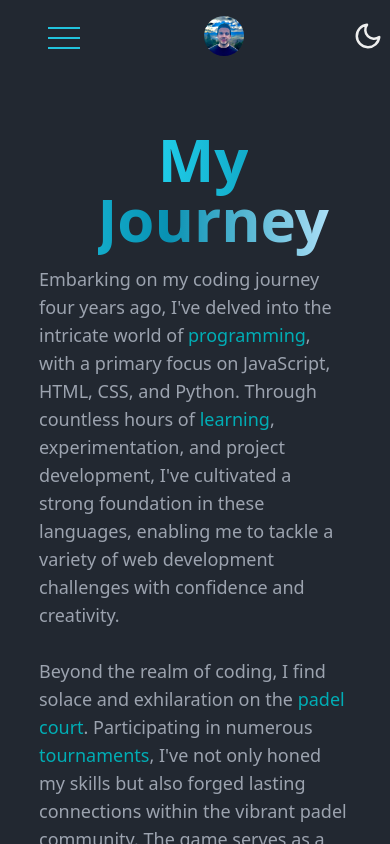
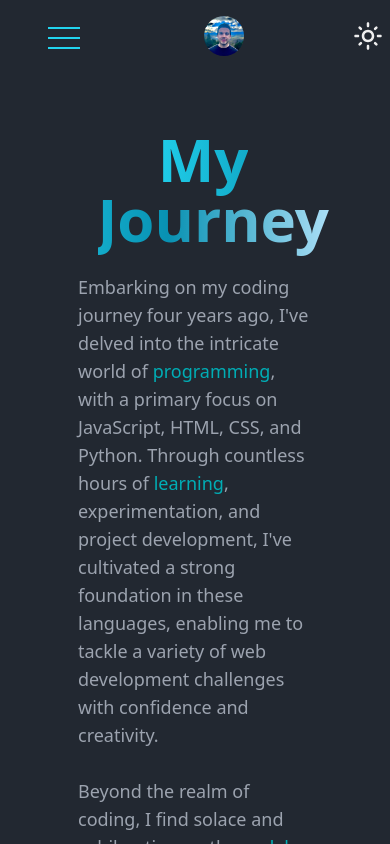
Before and after one commit to davidtc8/another_silly_porfolio_why_not, a React (Vite) app in the folder client/: page /my_journey in a window 390 px wide. Shown: the top 844 px of the page. Built offline with nearby package versions, Linux system fonts and the light colour scheme.

Commit message:
Added functionality for dark mode

```diff
--- a/client/src/components/Header/Header.jsx
+++ b/client/src/components/Header/Header.jsx
@@ -2,11 +2,25 @@ import './headerStyling.css'
 import image from '../../assets/image_dave.jpeg'
 import { FiMoon } from "react-icons/fi";
 import { LuDot } from "react-icons/lu";
-import { useState } from 'react';
+import { MdOutlineLightMode } from "react-icons/md";
+import { useEffect, useState } from 'react';
 
 export default function Header() {
 
   const [isNavOpen, setIsNavOpen] = useState(false);
+  const [theme, setTheme] = useState("light");
+
+  useEffect(() => {
+    if (theme === "dark") {
+      document.querySelector('html').classList.add('dark')
+    } else {
+        document.querySelector('html').classList.remove('dark')
+    }
+  }, [theme])
+
+  const handleTheme = () => {
+    setTheme(prevTheme => prevTheme === "light" ? "dark" : "light")
+  }
 
   return (
     <>
@@ -82,8 +96,9 @@ export default function Header() {
             </nav>
           </div>
           <div className='night_mode_div'>
-            <FiMoon className='night_icon' size={30}>
-            </FiMoon>
+            <button onClick={handleTheme}>
+              {theme === 'dark' ? <FiMoon className='night_icon' size={30}></FiMoon> : <MdOutlineLightMode className='night_icon' size={30}></MdOutlineLightMode>}
+            </button>
           </div>
         </div>
       </div>
--- a/client/src/components/Header/headerStyling.css
+++ b/client/src/components/Header/headerStyling.css
@@ -315,10 +315,16 @@
     }
 
     .my_journey_button {
-        margin-top: 12rem;
+        margin-top: 10rem;
     }
 
     .scroll-btn {
         margin-top: 5rem;
     }
 }
+
+@media (max-width: 400px) {
+    .my_journey_button {
+        margin-top: 13rem;
+    }
+}
--- a/client/src/components/MyJouney/MyJourney.jsx
+++ b/client/src/components/MyJouney/MyJourney.jsx
@@ -16,7 +16,7 @@ export default function MyJourney() {
                     </span>
                 </div>
                 <span className='project_description_section text-gray-400 text-lg font-normal'>
-                    <p className='first_about_me_projects_p'>
+                    <p className='first_about_me_my_journey_p'>
                     Embarking on my coding journey four years ago, I've delved into the intricate world of <PopupImage imageUrl={MeProgramming}>programming</PopupImage>, with a primary focus on JavaScript,
                     HTML, CSS, and Python. Through countless hours of <PopupImage imageUrl={SimplyMe}>learning</PopupImage>, experimentation, and project development, I've cultivated a strong
                     foundation in these languages, enabling me to tackle a variety of web development challenges with confidence and creativity.
--- a/client/src/components/MyJouney/myJourneyStyling.css
+++ b/client/src/components/MyJouney/myJourneyStyling.css
@@ -19,7 +19,8 @@
     text-align: center;
 }
 
-.first_about_me_projects_p {
+.first_about_me_my_journey_p {
+    padding-top: 1.5rem;
     width: 60%;
     margin-left: auto;
     margin-right: auto;
--- a/client/src/components/Projects/projectsStyling.css
+++ b/client/src/components/Projects/projectsStyling.css
@@ -140,4 +140,8 @@
         height: auto;
         width: auto\9; /* ie8 */
     }
+
+    .project_description_section {
+        text-align: -webkit-center;
+    }
 }
--- a/client/tailwind.config.js
+++ b/client/tailwind.config.js
@@ -7,6 +7,7 @@ export default {
     "./src/**/*.{js,ts,jsx,tsx}",
     flowbite.content(),
   ],
+  "darkMode": "class",
   theme: {
     extend: {},
   },
```
